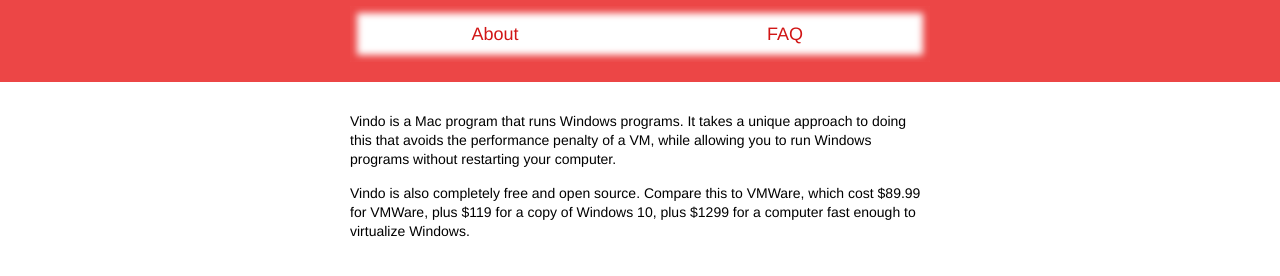
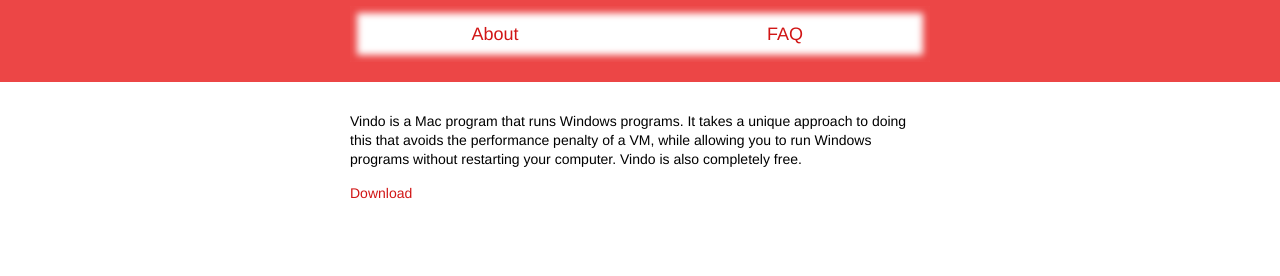
Before and after one commit to vindo-app/vindo, a Jekyll site: the page built from index.md, in a window 1280 px wide, cut to the strip 154-430 px from the top of the page. Built offline with Jekyll 4.4.1, drawn with Linux system fonts in a browser that asks for light colours.

Commit message:
Update index.md

```diff
--- a/index.md
+++ b/index.md
@@ -2,6 +2,6 @@
 layout: page
 ---
 
-Vindo is a Mac program that runs Windows programs. It takes a unique approach to doing this that avoids the performance penalty of a VM, while allowing you to run Windows programs without restarting your computer.
+Vindo is a Mac program that runs Windows programs. It takes a unique approach to doing this that avoids the performance penalty of a VM, while allowing you to run Windows programs without restarting your computer. Vindo is also completely free.
 
-Vindo is also completely free and open source. Compare this to VMWare, which cost $89.99 for VMWare, plus $119 for a copy of Windows 10, plus $1299 for a computer fast enough to virtualize Windows.
+<a class="download-button" href="http://bit.ly/vindo-0_9">Download</a>
```
